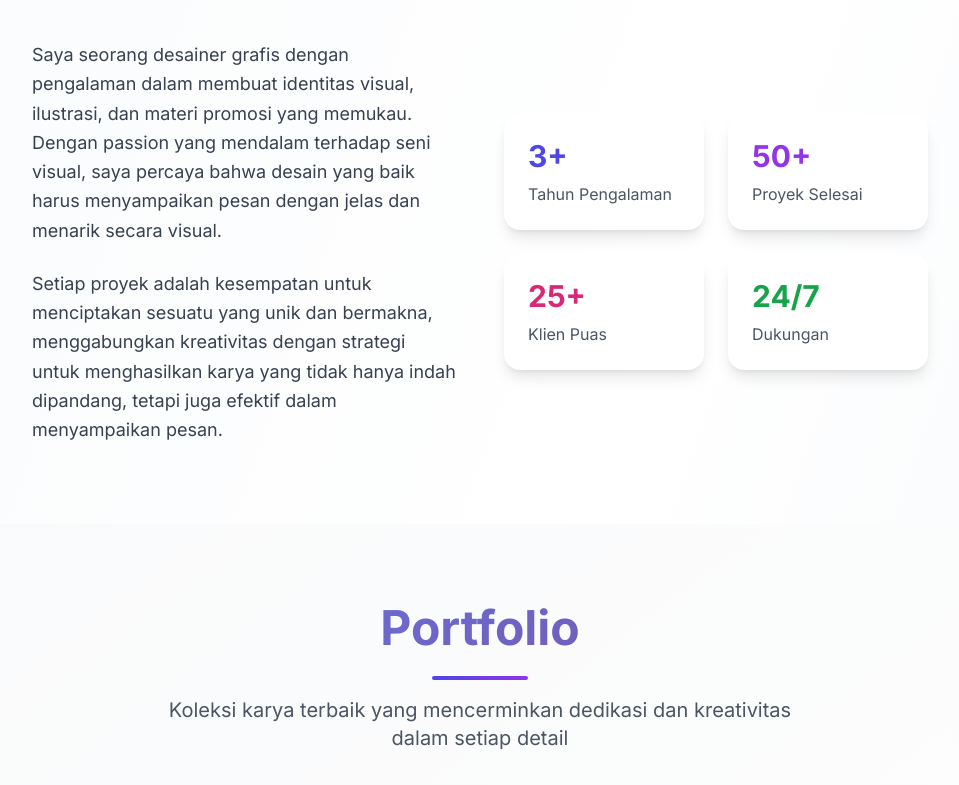
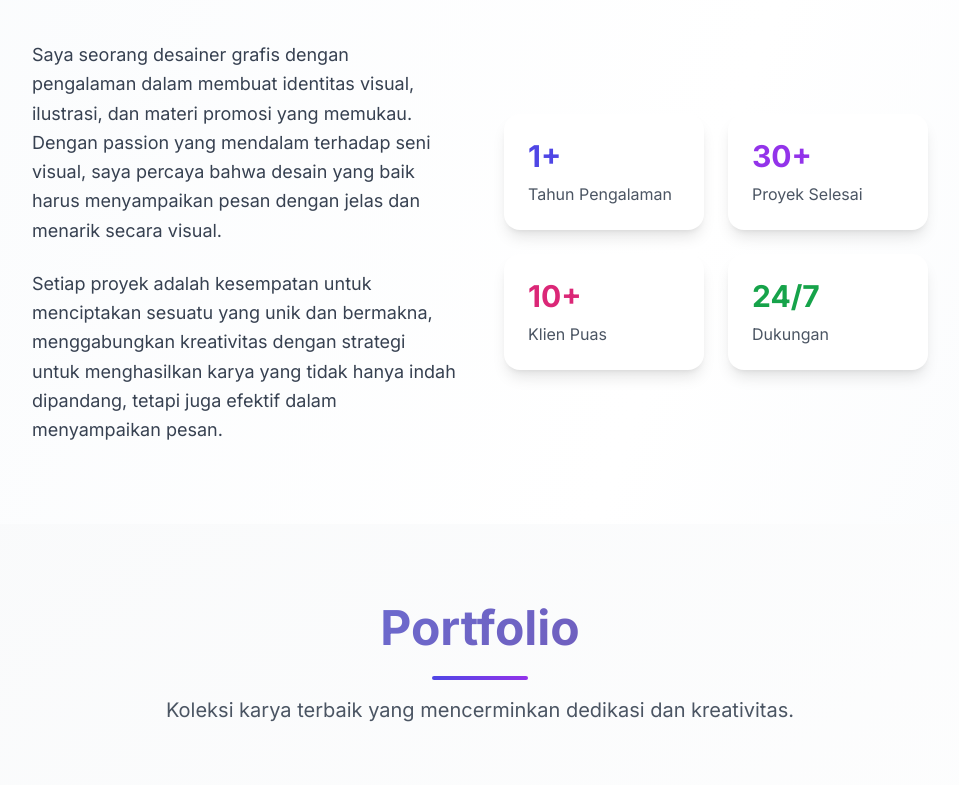
Before and after one commit to alcxaa/Portofolio, a plain HTML site: page index.html in a window 1280 px wide. Shown: the part 980-1765 px from the top of the page, without its empty margins (160-1119 px from the left). Drawn offline with nearby package versions, Linux system fonts and the light colour scheme; grey boxes are pictures that could not be loaded.

Commit message:
index.html

```diff
--- a/index.html
+++ b/index.html
@@ -188,7 +188,7 @@
                 Halo, saya <span class="gradient-text">Daffa</span>
             </h2>
             <p class="text-xl md:text-2xl text-gray-600 mb-8 max-w-2xl mx-auto leading-relaxed">
-                Desainer grafis yang berfokus pada estetika dan fungsionalitas untuk menciptakan visual yang memukau
+                Desainer grafis yang berfokus pada estetika dan fungsionalitas untuk menciptakan visual yang memukau.
             </p>
             <div class="flex flex-col sm:flex-row gap-4 justify-center">
                 <a href="#portfolio" class="bg-gradient-to-r from-indigo-600 to-purple-600 text-white px-8 py-4 rounded-full font-semibold hover:shadow-lg transform hover:scale-105 transition-all duration-300">
@@ -226,15 +226,15 @@
 
                 <div class="grid grid-cols-2 gap-6">
                     <div class="bg-white p-6 rounded-2xl shadow-lg hover:shadow-xl transition-shadow duration-300">
-                        <div class="text-3xl font-bold text-indigo-600 mb-2">3+</div>
+                        <div class="text-3xl font-bold text-indigo-600 mb-2">1+</div>
                         <div class="text-gray-600">Tahun Pengalaman</div>
                     </div>
                     <div class="bg-white p-6 rounded-2xl shadow-lg hover:shadow-xl transition-shadow duration-300">
-                        <div class="text-3xl font-bold text-purple-600 mb-2">50+</div>
+                        <div class="text-3xl font-bold text-purple-600 mb-2">30+</div>
                         <div class="text-gray-600">Proyek Selesai</div>
                     </div>
                     <div class="bg-white p-6 rounded-2xl shadow-lg hover:shadow-xl transition-shadow duration-300">
-                        <div class="text-3xl font-bold text-pink-600 mb-2">25+</div>
+                        <div class="text-3xl font-bold text-pink-600 mb-2">10+</div>
                         <div class="text-gray-600">Klien Puas</div>
                     </div>
                     <div class="bg-white p-6 rounded-2xl shadow-lg hover:shadow-xl transition-shadow duration-300">
@@ -253,7 +253,7 @@
                 <h3 class="text-4xl md:text-5xl font-bold mb-6 gradient-text">Portfolio</h3>
                 <div class="w-24 h-1 bg-gradient-to-r from-indigo-600 to-purple-600 mx-auto rounded-full mb-4"></div>
                 <p class="text-xl text-gray-600 max-w-2xl mx-auto">
-                    Koleksi karya terbaik yang mencerminkan dedikasi dan kreativitas dalam setiap detail
+                    Koleksi karya terbaik yang mencerminkan dedikasi dan kreativitas.
                 </p>
             </div>
 
```
